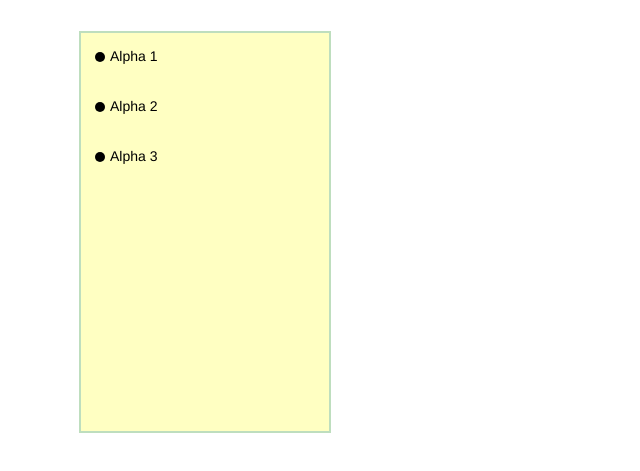
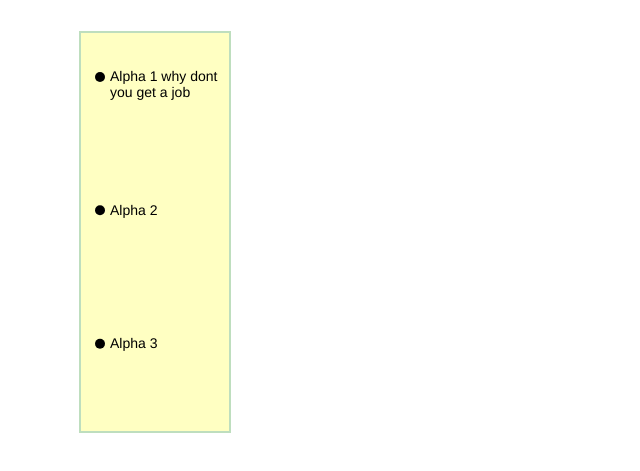
Before and after one commit to donhenton/mastering-d3-html-netbeans, a website: page showcase/menubar/menubar.html in a window 1280 px wide. Shown: the part 83-554 px from the top of the page, without its empty margins (0-640 px from the left). Drawn offline with Linux system fonts and the light colour scheme.

Commit message:
working on menu

```diff
--- a/showcase/menubar/menubar.css
+++ b/showcase/menubar/menubar.css
@@ -22,3 +22,13 @@ and open the template in the editor.
      stroke: green;
      stroke-width: 2;
  }
+
+ rect.graphHolder
+ {
+
+
+     fill: #c0c0c0;
+     opacity:.25;
+     stroke: black;
+     stroke-width: 2;
+ }
--- a/showcase/menubar/menubar.js
+++ b/showcase/menubar/menubar.js
@@ -11,41 +11,61 @@ d3.menubar.init = function (initConditions)
 {
     var dispatch = d3.dispatch("onclickMenuItem");
     var groupPoint = initConditions.groupPoint;
-    var width = initConditions.width;
-    var height = initConditions.height;
+    var menuWidth = initConditions.menuWidth;
+    var menuHeight = initConditions.menuHeight;
     var menuItems = initConditions.menuItems;
 
     groupPoint.append("rect").attr("class", "menuGroupRect")
-            .attr("width", width)
-            .attr("height", height);
+            .attr("width", menuWidth)
+            .attr("height", menuHeight);
 
 // https://groups.google.com/forum/#!topic/d3-js/NIamAI9Yy60
+
+
+    var createGraphHolder = function ()
+    {
+
+    }
+
 
     var createMenu = function ()
     {
         var menuAttach = groupPoint.append("g").attr("class", "menuContainer");
+
+
+        var disp = menuHeight / menuItems.length;
+        console.log("disp " + disp)
         var g = menuAttach.selectAll(".menuNode")
                 .data(menuItems)
                 .enter().append("svg:g")
                 .attr("class", "menuNode");
+
+        g.attr("transform","translate(0,20)")
         g.append("svg:circle")
                 .attr("transform", function (d, i)
                 {
 
-                    return "translate(0," + i * 50 + ")";
-                }).attr("r", 5)
+                    return "translate(0," + i * disp + ")";
+                }).attr("r", 5);
+
         g.append("svg:text")
                 .attr("y", function (d, i) {
-                    return i * 50
+                    return i * disp;
                 })
-                .attr("x", "10")
+                // .attr("x", "50")
                 .attr("dy", ".31em")
-                .text(function (d) {
-                    return d.text;
-                });
+                .text(function (d, i) {
+                    return  (d.text);
+                }).call(wrap, 0.85 * menuWidth)
+                .attr("transform", function (d, i)
+                {
+
+                    return "translate(10,0)";
+                })
 
 
-        ;
+
+
 //        var groupG = g.append("g")
 //        g.append("svg:circle")
 //                .attr("r", 5);
@@ -60,8 +80,40 @@ d3.menubar.init = function (initConditions)
 
     }
 
+    createGraphHolder();
+    createMenu();
 
-    createMenu();
+
+
+    function wrap(text, width) {
+        text.each(function () {
+            var text = d3.select(this),
+                    words = text.text().split(/\s+/).reverse(),
+                    word,
+                    line = [],
+                    lineNumber = 0,
+                    lineHeight = 1.1, // ems
+                    y = text.attr("y"),
+                    dy = parseFloat(text.attr("dy")),
+                    tspan = text.text(null).append("tspan").attr("x", 0).attr("y", y).attr("dy", dy + "em");
+            while (word = words.pop()) {
+                line.push(word);
+                tspan.text(line.join(" "));
+                if (tspan.node().getComputedTextLength() > width) {
+                    line.pop();
+                    tspan.text(line.join(" "));
+                    line = [word];
+                    tspan = text.append("tspan").attr("x", 0).attr("y", y).attr("dy", ++lineNumber * lineHeight + dy + "em").text(word);
+                }
+            }
+        });
+    }
+
+    function type(d) {
+        d.value = +d.value;
+        return d;
+    }
+
 
 
     ///// PUBLIC API //////////////////////////////////////////////////////
--- a/showcase/menubar/menubar_setup.js
+++ b/showcase/menubar/menubar_setup.js
@@ -8,11 +8,11 @@
 function rundemo()
 {
 
-    var menuItem1 = {"text": "Alpha 1", "message": "alpha1"};
+    var menuItem1 = {"text": "Alpha 1  why dont you get a job", "message": "alpha1"};
     var menuItem2 = {"text": "Alpha 2", "message": "alpha2"};
     var menuItem3 = {"text": "Alpha 3", "message": "alpha3"};
-    var width = 250;
-    var height = 400;
+    var menuWidth = 150;
+    var menuHeight = 400;
 
     var svg = d3.select("#menubar")
             .append("svg")
@@ -28,8 +28,8 @@ function rundemo()
 
     var initConditions = {
         "menuItems": [menuItem1, menuItem2, menuItem3],
-        "width": width,
-        "height": height,
+        "menuWidth": menuWidth,
+        "menuHeight": menuHeight,
         "groupPoint": groupPoint
 
     };
```
